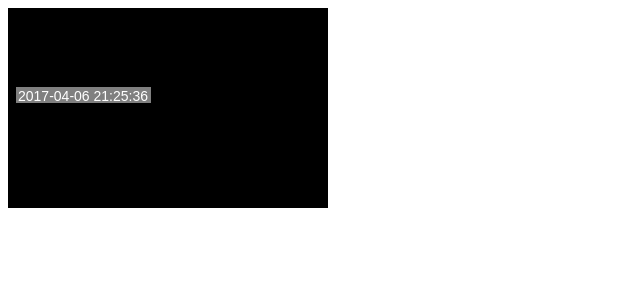
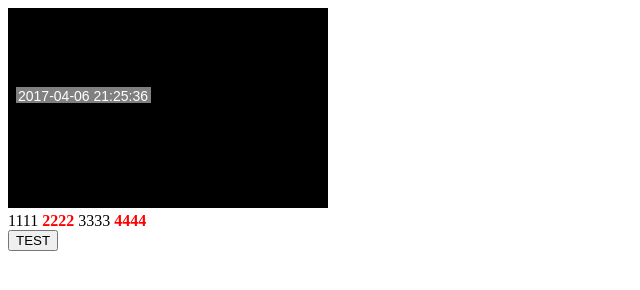
Before and after one commit to alexnd/lib-js, a website: page index.html in a window 1280 px wide. Shown: the whole page, without its empty margins (0-640 px from the left). Drawn offline with Linux system fonts and the light colour scheme.

Commit message:
up example

```diff
--- a/index.html
+++ b/index.html
@@ -8,11 +8,24 @@
     <meta name="viewport" content="width=device-width, initial-scale=1">
     <!--link rel="stylesheet" href="main.css">-->
     <script src="lib.js"></script>
+    <style>
+        .active {
+            font-weight: bold;
+            color: red;
+        }
+    </style>
 </head>
 <body>
 
 <div id="root">
     <!-- App goes here -->
+    <div id="panel">
+        <span>1111</span>
+        <span class="active">2222</span>
+        <span>3333</span>
+        <span class="active">4444</span>
+    </div>
+
 </div>
 <div id="init" data-init=""></div>
 
@@ -32,7 +45,21 @@ onload = function () {
     a.className = '';
 
     a = lib.inflate_view(lib.id('root'), [
-        {tag:'CANVAS', atr:{width:w, height:h, style:'background:#000'}}
+        {tag:'CANVAS', atr:{width:w, height:h, style:'background:#000'}},
+        {
+            tag:'DIV', ch: [
+            {el:lib.id('panel')},
+            {tag:'BUTTON', txt:'TEST', evn: {
+                click: function (e) {
+                    L(e);
+                    lib.qsa('.active').forEach(function(el) {
+                        lib.set_class(el, 'active', false);
+                    });
+                }
+            }}
+        ]
+        }
+
     ]);
     ctx = lib.d2c(a[0]);
     ctx.font = size + "px arial";
@@ -62,5 +89,7 @@ function update() {
 }
 </script>
 
+
+
 </body>
 </html>
```
Also changed, not shown: README.md.
